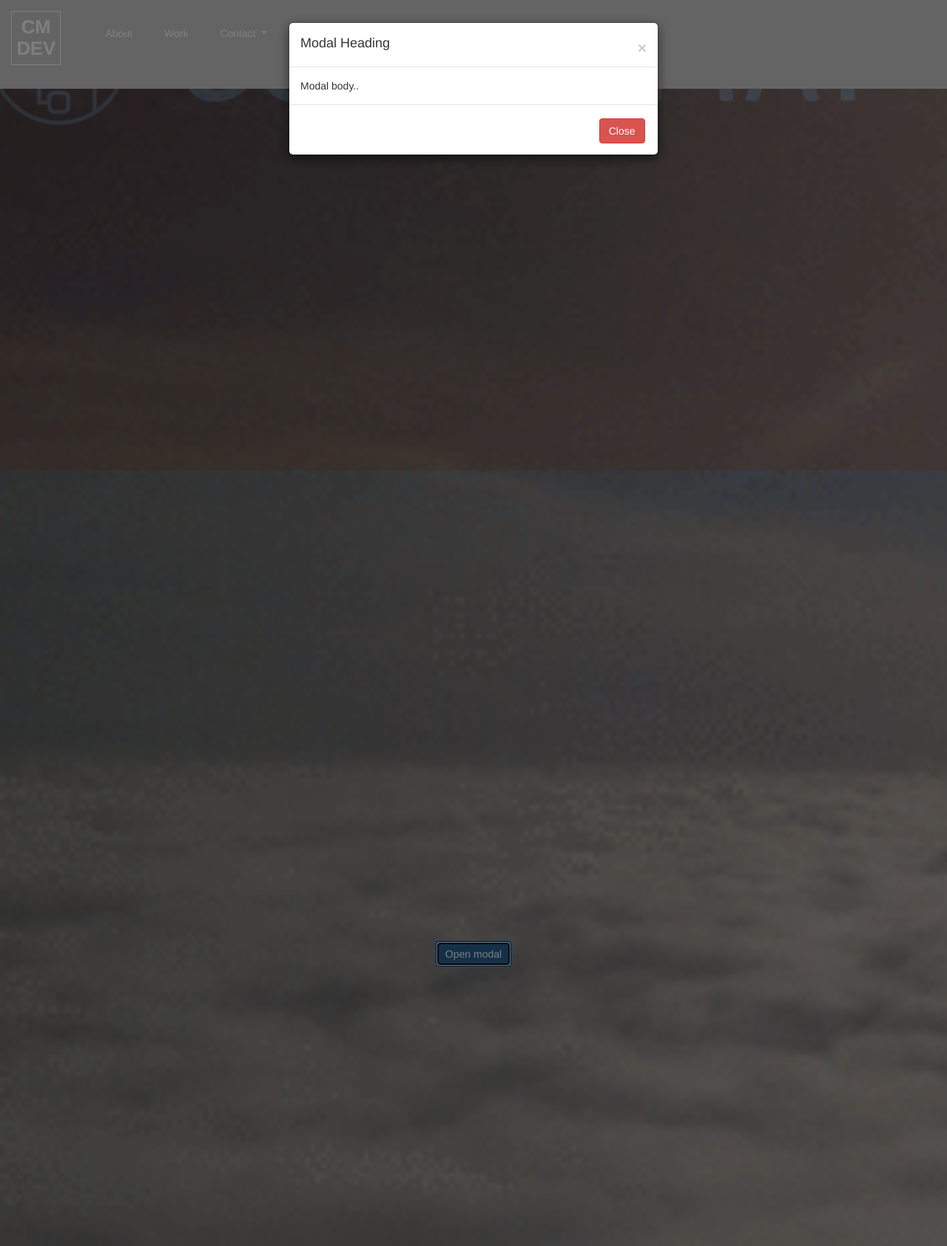
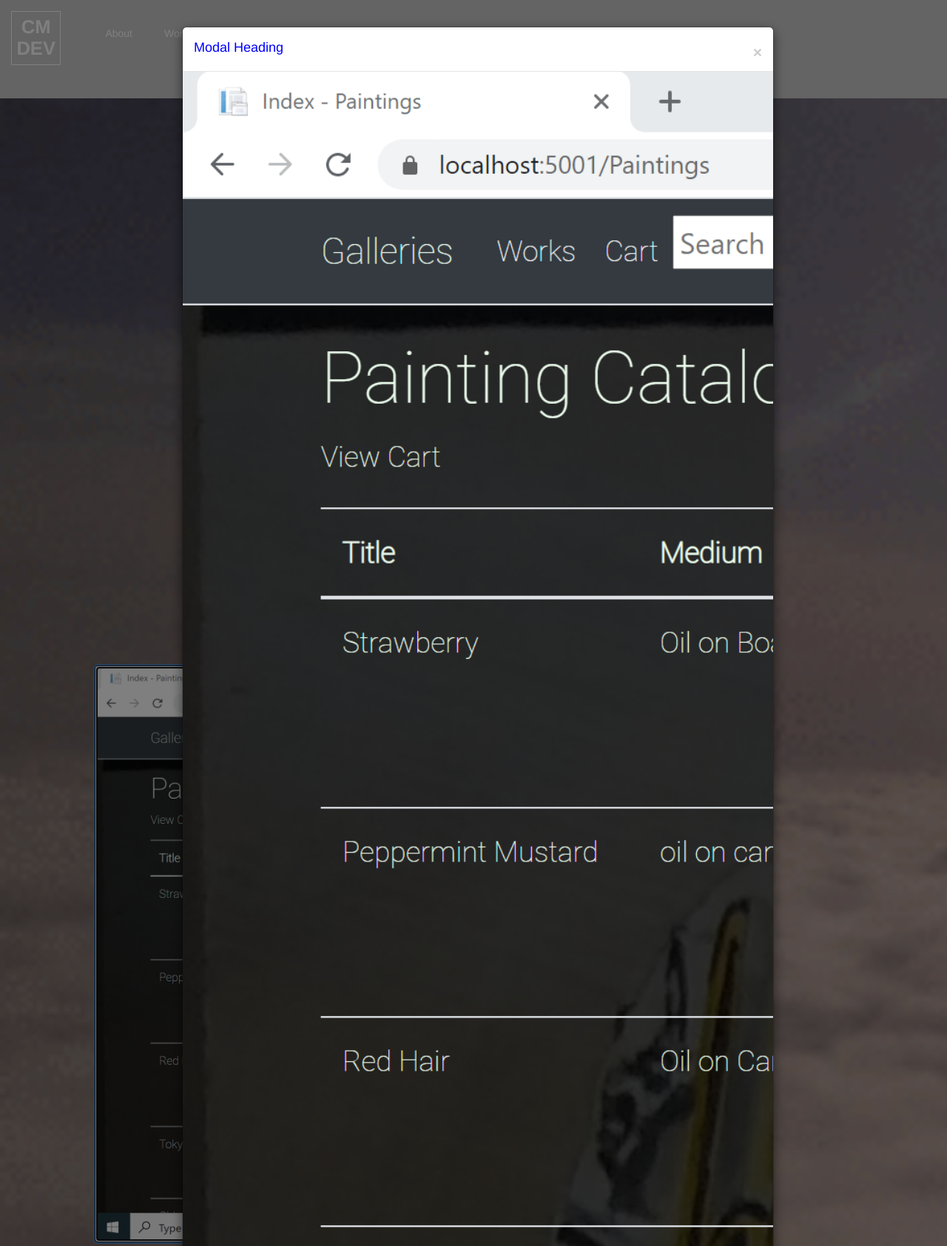
Before and after one commit to Coffey-May/Portfolio_One, a PHP site: page / in a window 1280 px wide, after a click on "My Paintings". Shown: the top 1685 px of the page at 74% size. Run offline with PHP 8.4, Linux system fonts and the light colour scheme; some libraries are stand-ins or nearby versions.

Commit message:
3rd panel and portfolio cards in progress

```diff
--- a/CSS/main.css
+++ b/CSS/main.css
@@ -113,7 +113,8 @@ body{
 }
 
 .bg2::after {
-  background-image: url('./Screen\ Shot\ 2020-07-22\ at\ 11.46.55\ PM.png');
+  /* background-image: url('./Screen\ Shot\ 2020-07-22\ at\ 11.46.55\ PM.png'); */
+  background-color: rgba(255, 99, 71, 0.404);
   background-repeat: no-repeat;
   opacity: .2;
   /* margin-top:30vh; */
@@ -304,3 +305,27 @@ body {
   border-radius: 2%;
   padding: .25em;
 }
+
+.modal-content{
+    height:80vh;
+
+}
+.modal-body{
+background-image: url(./Paintingscreenshot.png);
+background-size: cover;
+}
+.modal-body2{
+  background-image: url(./Screenshot2.png);
+  background-size: cover;
+  height:80vh;
+  }
+  .modal-body3{
+    background-image: url(./Screen\ Shot\ 2020-02-20\ at\ 9.40.16\ PM.png);
+    background-size: cover;
+    height:80vh;
+    }
+    .modal-body4{
+      background-image: url(./Screen\ Shot\ 2020-02-20\ at\ 9.41.01\ PM.png);
+      background-size: cover;
+      height:80vh;
+      }
--- a/index.html
+++ b/index.html
@@ -144,43 +144,122 @@
             </div>
 
         </section>
+
         <section id="bottom" style="height:90vh;" class="section parallax bg2">
-            <!-- <h1></h1> -->
-            <!-- first porttfolio dialog box -->
-            <button type="button" class="btn btn-primary" data-toggle="modal" data-target="#myModal">
-                Open modal
-            </button>
+
+
+            <div>
+                <ul
+                    style="list-style-type: none; display: flex;flex-direction: row;flex-wrap: wrap;justify-content: space-evenly;margin-top:30vh;padding-left:0;">
+
+                    <div style="width:40vw;">
+                        <li style="padding-left:0;">
+                            <button
+                                style="background-image: url(./CSS/Paintingscreenshot.png); background-size: cover; height: 30vh;width: 30vw;margin-bottom:8px;"
+                                type="button" class="btn btn-primary" data-toggle="modal" data-target="#myModal">
+                                My Paintings
+                            </button>
+                        </li>
+                        <li style="padding-left:0;">
+                            <button
+                                style="background-image: url(./CSS/Screenshot2.png); background-size: cover; height: 30vh;width: 30vw;margin-bottom:8px;"
+                                type="button" class="btn btn-primary" data-toggle="modal" data-target="#myModal2">
+                                My Paintings
+                            </button>
+                        </li>
+                    </div>
+                    <div style="width:40vw;">
+                        <li style="padding-left:0;">
+                            <button
+                                style="background-image: url(./CSS/Screen\ Shot\ 2020-02-20\ at\ 9.40.16\ PM.png); background-size: cover; height: 30vh;width: 30vw;margin-bottom:8px;"
+                                type="button" class="btn btn-primary" data-toggle="modal" data-target="#myModal3">
+                                Dog-Nasium
+                            </button>
+                        </li>
+                        <li style="padding-left:0;">
+                            <button
+                                style="background-image: url(./CSS/Screen\ Shot\ 2020-02-20\ at\ 9.41.01\ PM.png); background-size: cover; height: 30vh;width: 30vw;margin-bottom:8px;"
+                                type="button" class="btn btn-primary" data-toggle="modal" data-target="#myModal4">
+                                Dog-Nasium
+                            </button>
+                        </li>
+                </ul>
+            </div>
+            </div>
+
+
 
         </section>
 
     </main>
-    <!-- Button to Open the Modal -->
+
 
 
     <!-- The Modal -->
-    <div class="modal" id="myModal">
-        <div class="modal-dialog">
+    <div style="margin:6px" class="modal" id="myModal">
+        <div class="modal-dialog modal-lg">
             <div class="modal-content">
-
-                <!-- Modal Header -->
                 <div class="modal-header">
-                    <h4 class="modal-title">Modal Heading</h4>
+                    <h4 style="color: blue;" class="modal-title">Modal Heading</h4>
                     <button type="button" class="close" data-dismiss="modal">&times;</button>
                 </div>
-
-                <!-- Modal body -->
                 <div class="modal-body">
-                    Modal body..
                 </div>
-
-                <!-- Modal footer -->
                 <div class="modal-footer">
                     <button type="button" class="btn btn-danger" data-dismiss="modal">Close</button>
                 </div>
-
             </div>
         </div>
     </div>
+    <div style="margin:6px" class="modal" id="myModal2">
+        <div class="modal-dialog modal-lg">
+            <div class="modal-content">
+                <div class="modal-header">
+                    <h4 style="color: blue;" class="modal-title">Modal Heading</h4>
+                    <button type="button" class="close" data-dismiss="modal">&times;</button>
+                </div>
+                <div class="modal-body2">
+                </div>
+                <div class="modal-footer">
+                    <button type="button" class="btn btn-danger" data-dismiss="modal">Close</button>
+                </div>
+            </div>
+        </div>
+    </div>
+    <div style="margin:6px" class="modal" id="myModal3">
+        <div class="modal-dialog modal-lg">
+            <div class="modal-content">
+                <div class="modal-header">
+                    <h4 style="color: blue;" class="modal-title">Modal Heading</h4>
+                    <button type="button" class="close" data-dismiss="modal">&times;</button>
+                </div>
+                <div class="modal-body3">
+                </div>
+                <div class="modal-footer">
+                    <button type="button" class="btn btn-danger" data-dismiss="modal">Close</button>
+                </div>
+            </div>
+        </div>
+    </div>
+    <div style="margin:6px" class="modal" id="myModal4">
+        <div class="modal-dialog modal-lg">
+            <div class="modal-content">
+                <div class="modal-header">
+                    <h4 style="color: blue;" class="modal-title">Modal Heading</h4>
+                    <button type="button" class="close" data-dismiss="modal">&times;</button>
+                </div>
+                <div class="modal-body4">
+                </div>
+                <div class="modal-footer">
+                    <button type="button" class="btn btn-danger" data-dismiss="modal">Close</button>
+                </div>
+            </div>
+        </div>
+    </div>
+
+
+
+
 
 
     <script src="./SCRIPTS/main.js" type="module"></script>
```
Also changed, not shown: CSS/Paintingscreenshot.png (added), CSS/Screen Shot 2020-02-20 at 9.40.16 PM.png (added), 2 other files.
